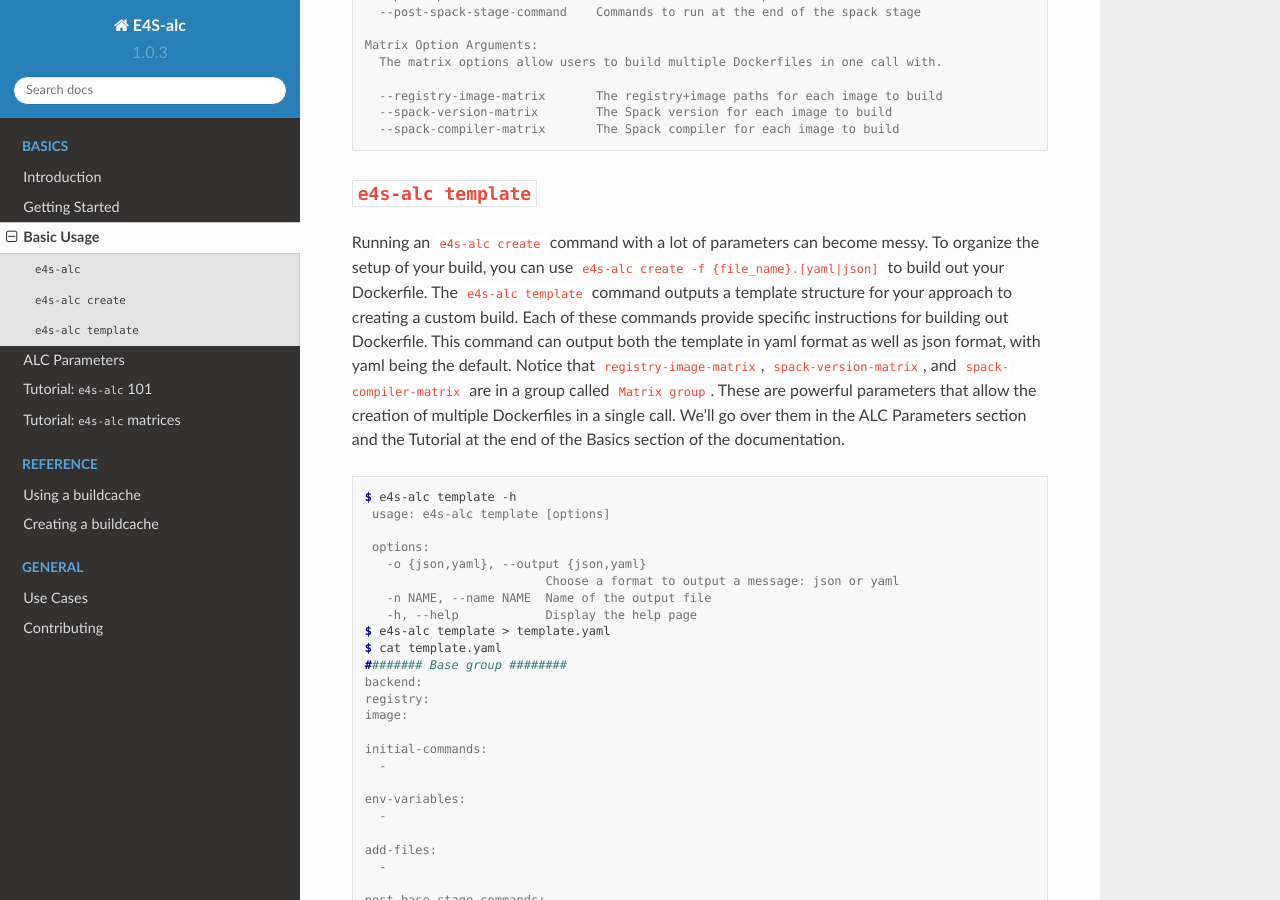
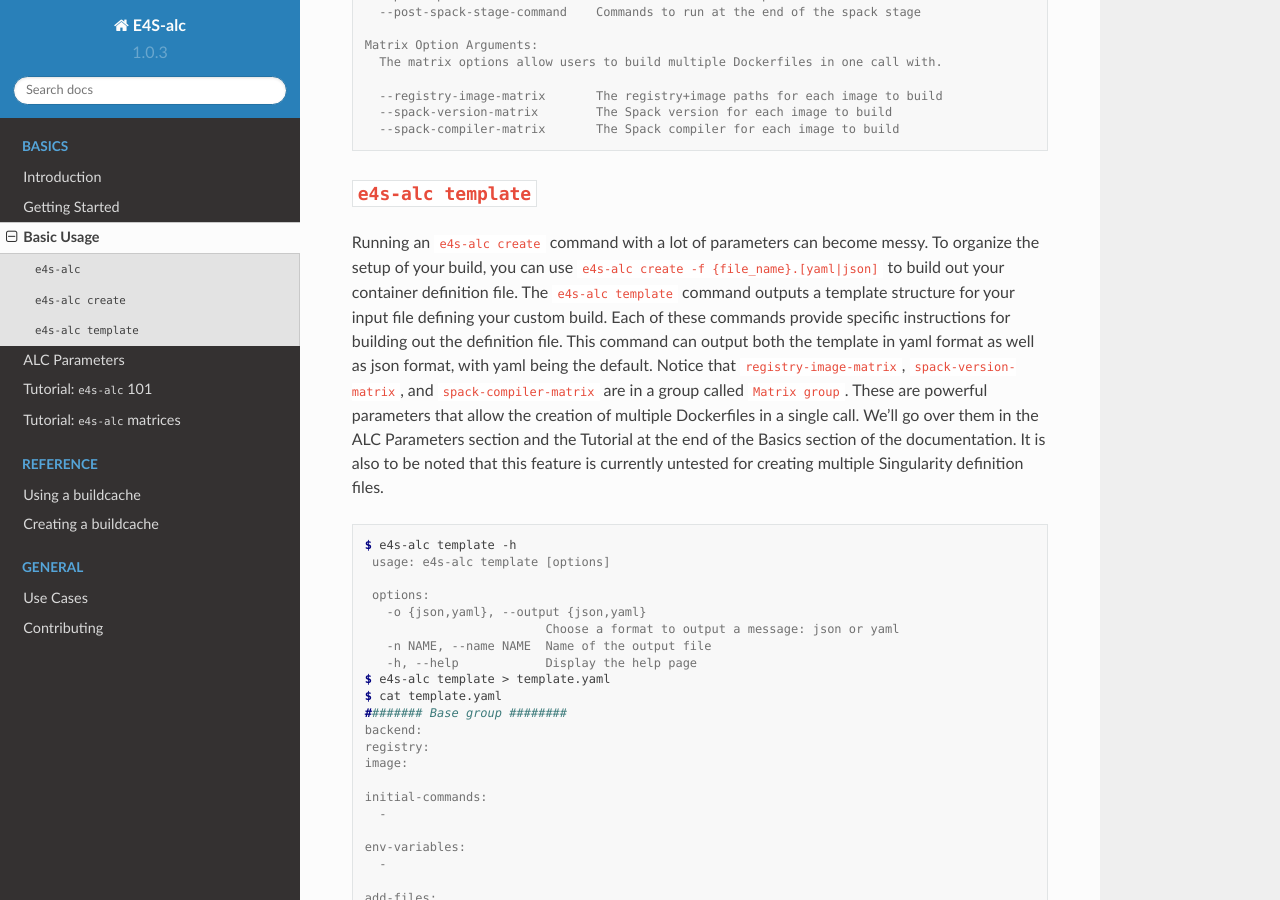
Before and after one commit to E4S-Project/e4s-alc, a Sphinx documentation site: the page built from docs/basics/basic_usage.rst, in a window 1280 px wide and 900 px high, scrolled down 1477 px. Built offline with Sphinx 7.4.7 and the Read the Docs theme 2.0.0, drawn with Linux system fonts in a browser that asks for light colours; some of the changed text lies outside the part shown.

Commit message:
made mentions of singularity definition files when container definition files were mentioned

```diff
--- a/docs/basics/basic_usage.rst
+++ b/docs/basics/basic_usage.rst
@@ -2,7 +2,7 @@
 Basic Usage
 ===========
 
-``e4s-alc`` has 2 command line options. One command for creating the Dockerfiles and the other command for generating a ``.yaml`` template file that works with ``e4s-alc``. ``e4s-alc`` can take inputs as either parameters to the program call or through a file using the ``-f`` flag.
+``e4s-alc`` has 2 command line options. One command for creating the container definition files and the other command for generating templates for the input files that works with ``e4s-alc``. ``e4s-alc`` can take inputs as either parameters to the program call or through a file using the ``-f`` flag.
 
 -----------
 ``e4s-alc``
@@ -14,7 +14,7 @@ Basic Usage
    usage: e4s-alc [command] [options]
 
    positional arguments:
-     create      Create a Dockerfile
+     create      Create a container definition file
      template    Create a template file for e4s-alc
 
    options:
@@ -88,8 +88,8 @@ Because building scientific packages is not easy, ``e4s-alc`` provides enough fl
 ``e4s-alc template``
 --------------------
 
-Running an ``e4s-alc create`` command with a lot of parameters can become messy. To organize the setup of your build, you can use ``e4s-alc create -f {file_name}.[yaml|json]`` to build out your Dockerfile. The ``e4s-alc template`` command outputs a template structure for your approach to creating a custom build. Each of these commands provide specific instructions for building out Dockerfile. This command can output both the template in yaml format as well as json format, with yaml being the default.
-Notice that ``registry-image-matrix``, ``spack-version-matrix``, and ``spack-compiler-matrix`` are in a group called ``Matrix group``. These are powerful parameters that allow the creation of multiple Dockerfiles in a single call. We'll go over them in the ALC Parameters section and the Tutorial at the end of the Basics section of the documentation.
+Running an ``e4s-alc create`` command with a lot of parameters can become messy. To organize the setup of your build, you can use ``e4s-alc create -f {file_name}.[yaml|json]`` to build out your container definition file. The ``e4s-alc template`` command outputs a template structure for your input file defining your custom build. Each of these commands provide specific instructions for building out the definition file. This command can output both the template in yaml format as well as json format, with yaml being the default.
+Notice that ``registry-image-matrix``, ``spack-version-matrix``, and ``spack-compiler-matrix`` are in a group called ``Matrix group``. These are powerful parameters that allow the creation of multiple Dockerfiles in a single call. We'll go over them in the ALC Parameters section and the Tutorial at the end of the Basics section of the documentation. It is also to be noted that this feature is currently untested for creating multiple Singularity definition files.
 
 .. code-block:: console
 
--- a/docs/basics/introduction.rst
+++ b/docs/basics/introduction.rst
@@ -35,13 +35,13 @@ Coupling Spack with containers permits a high degree of reproducibility, vital i
 
 Given the critical nature of efficiency, reproducibility, and reliability in HPC and scientific computing, integrating Spack with containers leads to an organized, manageable, and robust framework. The ``e4s-alc`` tool harnesses this integration, significantly reducing the complexity of managing software environments. This allows scientists and researchers to concentrate more on their primary task—solving complex computational problems.
 
-By supporting major container technologies like Docker and Podman, ``e4s-alc`` simplifies the creation of custom, Spack-integrated Dockerfiles, minimizing manual effort.
+By supporting major container technologies like Docker, Podman and Singularity, ``e4s-alc`` simplifies the creation of custom, Spack-integrated container definition files (Dockerfiles in the case of Docker), minimizing manual effort.
 
 -------------------------------
 Why not ``spack containerize``?
 -------------------------------
 
-``spack containerize`` provides a means to create a Dockerfile from the spack build. However, it doesn't support image customization unless significant modifications are made to the output Dockerfile. Modifying the Dockerfile can be effective, but it can also be a time-consuming task.
+``spack containerize`` provides a means to create a Dockerfile from the spack build. However, it doesn't support image customization unless significant modifications are made to the output Dockerfile. Modifying the Dockerfile can be effective, but it can also be a time-consuming task. It also only is able to create Dockerfiles, without supporting singularity definition files.
 
 In contrast, the tool ``e4s-alc`` effortlessly incorporates a variety of features that are not available with ``spack containerize``. Here are some of them:
 
@@ -53,4 +53,4 @@ In contrast, the tool ``e4s-alc`` effortlessly incorporates a variety of feature
 * Adding Spack mirrors
 * Adding ``modules``
 * Choosing the compiler in which packages will be built
-* Creating multiple Dockerfiles based on the image, Spack version, and compiler
+* Creating multiple container definition files based on the image, Spack version, and compiler
--- a/docs/index.rst
+++ b/docs/index.rst
@@ -2,7 +2,7 @@
 ``e4s-alc``
 ===========
 
-``e4s-alc`` (E4S À-la-carte) is a practical software tool designed to simplify the creation of Dockerfiles and Singularityfiles with relevant Spack configurations. Our tool focuses on making the set up of Spack package-loaded containers faster and easier, allowing developers to focus more on their coding and less on system configurations.
+``e4s-alc`` (E4S À-la-carte) is a practical software tool designed to simplify the creation of Dockerfiles and Singularity definition files with relevant Spack configurations. Our tool focuses on making the set up of Spack package-loaded containers faster and easier, allowing developers to focus more on their coding and less on system configurations.
 
 .. toctree::
    :maxdepth: 3
```
Also changed, not shown: docs/basics/getting_started.rst (+4 -3 lines), 1 other file.
